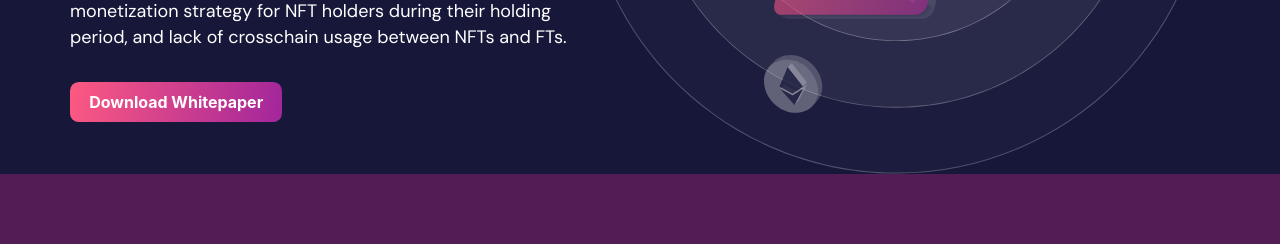
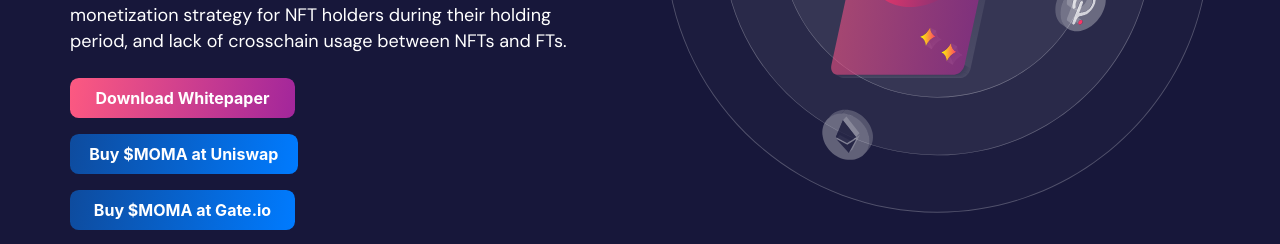
Before and after one commit to Mochi-Lab/mochi.market, a React (Create React App) app: page / in a window 1280 px wide. Shown: the part 530-774 px from the top of the page. Built offline with nearby package versions, Linux system fonts and the light colour scheme.

Commit message:
edit: add-link-buy-token-and-farming

```diff
--- a/src/components/Introductions/index.js
+++ b/src/components/Introductions/index.js
@@ -26,6 +26,7 @@
             liquidity in the NFT market, lack of monetization strategy for NFT holders during their
             holding period, and lack of crosschain usage between NFTs and FTs.
           </div>
+          <div>
             <a
               target='_blank'
               rel='noopener noreferrer'
@@ -36,6 +37,32 @@
               </button>
             </a>
           </div>
+          <div>
+            <a
+              target='_blank'
+              rel='noopener noreferrer'
+              href='https://app.uniswap.org/#/swap?inputCurrency=0xbd1848e1491d4308ad18287a745dd4db2a4bd55b'
+            >
+              <button type='button' className='btn-introductions'>
+                Buy $MOMA at Uniswap
+              </button>
+            </a>
+          </div>
+          <div>
+            <a target='_blank' rel='noopener noreferrer' href='https://www.gate.io/trade/MOMA_USDT'>
+              <button type='button' className='btn-introductions'>
+                Buy $MOMA at Gate.io
+              </button>
+            </a>
+          </div>
+          <div>
+            <a target='_blank' rel='noopener noreferrer' href='https://farm.mochi.market'>
+              <button type='button' className='btn-introductions'>
+                MOMA-ETH LP Farming
+              </button>
+            </a>
+          </div>
+        </div>
         <div className='intro-right'>
           <img src={imgIntroductions} alt='img-introductions' />
         </div>
--- a/src/components/Introductions/style.css
+++ b/src/components/Introductions/style.css
@@ -20,10 +20,10 @@
   align-items: center;
   align-content: stretch;
   width: 100%;
+  padding: 2.5rem 0;
 }
 
 .introductions .content-into .intro-left {
-  position: absolute;
   width: 60%;
   left: 0;
 }
@@ -85,17 +85,18 @@
 }
 
 .introductions .content-into .intro-left .btn-download-paper {
-  margin: 1rem 0;
+  margin: 0.5rem 0;
   background: linear-gradient(99.5deg, #fc5981 0.48%, #a2269b 100%);
   color: white;
   font-weight: bold;
   border: 0;
   border-radius: 0.55rem;
   padding: 0.5rem 1.2rem;
+  min-width: 225px;
 }
 
 .introductions .content-into .intro-left .btn-download-paper:hover {
-  transform: all 1s;
+  transition: 0.5s;
   background: linear-gradient(99.5deg, #a2269b 0.48%, #fc5981 100%);
 }
 
@@ -105,6 +106,22 @@
 
 .introductions .intro-right img {
   width: 100%;
+}
+
+.introductions .btn-introductions {
+  margin: 0.5rem 0;
+  background: linear-gradient(99.5deg, rgb(5 126 255 / 51%) 0.48%, #007bff 100%);
+  color: white;
+  font-weight: bold;
+  border: 0;
+  border-radius: 0.55rem;
+  padding: 0.5rem 1.2rem;
+  min-width: 225px;
+}
+
+.introductions .btn-introductions:hover {
+  transition: 0.5s;
+  background: linear-gradient(99.5deg, #007bff 0.48%, rgb(5 126 255 / 51%) 100%);
 }
 
 @media (min-width: 576px) {
```
Lines whose indentation alone changed are shown as unchanged.
